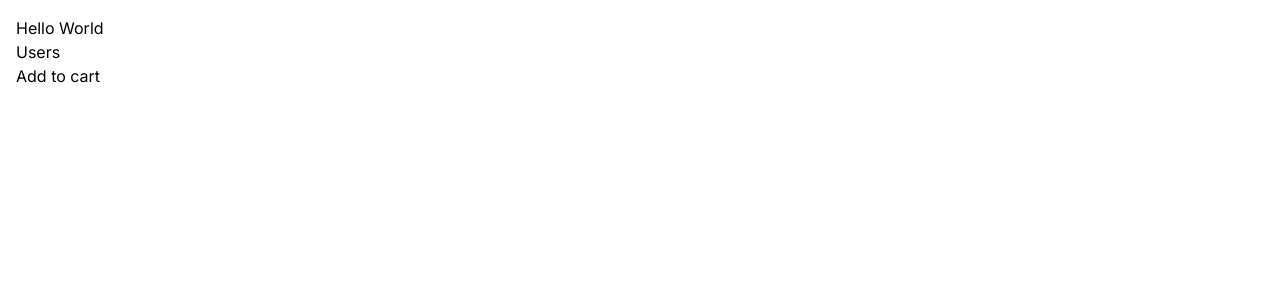
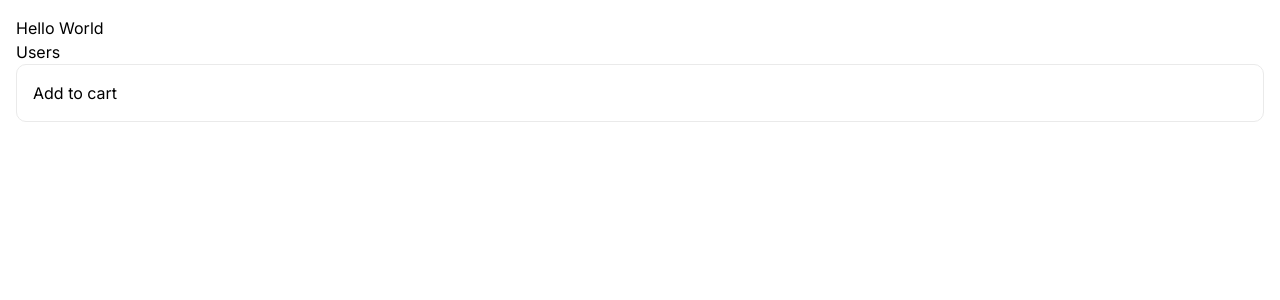
Before and after one commit to johntrehearn/issueTrackerFS, a Next.js app in the folder next-app/: page / in a window 1280 px wide. Shown: the top 300 px of the page. Built offline with nearby package versions, Linux system fonts and the light colour scheme.

Commit message:
Components in own folder

```diff
--- a/next-app/app/components/ProductCard.tsx
+++ /dev/null
@@ -1,12 +0,0 @@
-import React from 'react'
-import AddToCart from './AddToCart'
-
-const ProductCard = () => {
-    return (
-        <div>
-            <AddToCart />
-        </div>
-    )
-}
-
-export default ProductCard
--- /dev/null
+++ b/next-app/app/components/ProductCard/ProductCard.module.css
@@ -0,0 +1,12 @@
+/* In these files we have to use the camel case notation */
+
+.card {
+    display: flex;
+    flex-direction: column;
+    justify-content: space-between;
+    width: 100%;
+    padding: 1rem;
+    border: 1px solid #eaeaea;
+    border-radius: 10px;
+    transition: color 0.15s ease, border-color 0.15s ease;
+}
--- /dev/null
+++ b/next-app/app/components/ProductCard/ProductCard.tsx
@@ -0,0 +1,17 @@
+import React from 'react'
+import AddToCart from '../AddToCart'
+import styles from './ProductCard.module.css'
+
+// styles imported from ProductCard.module.css is a JS object. So the classes we define int the css module will end up being properties of the object (styles object)
+
+
+
+const ProductCard = () => {
+    return (
+        <div className={styles.card}>
+            <AddToCart />
+        </div>
+    )
+}
+
+export default ProductCard
--- a/next-app/app/page.tsx
+++ b/next-app/app/page.tsx
@@ -1,6 +1,6 @@
 import Image from 'next/image'
 import Link from 'next/link'
-import ProductCard from './components/ProductCard'
+import ProductCard from './components/ProductCard/ProductCard'
 
 export default function Home() {
   return (
```
